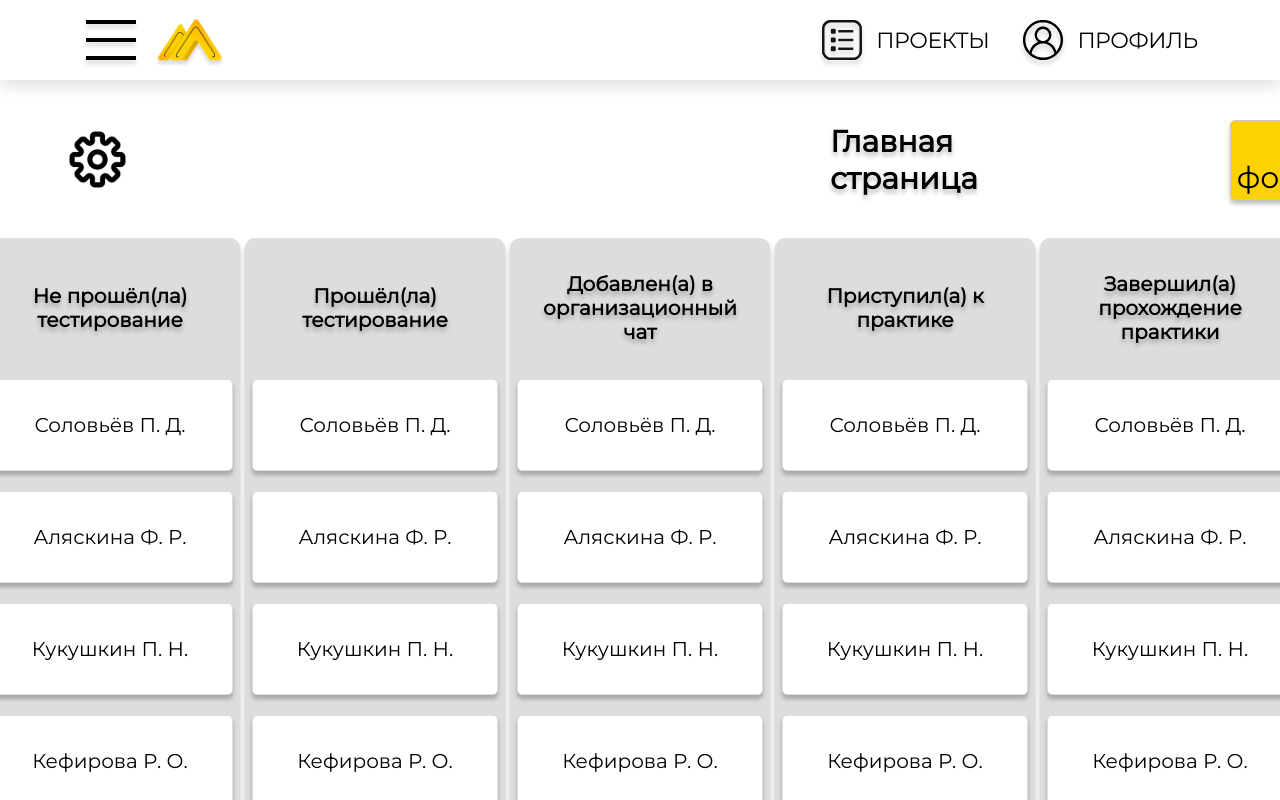
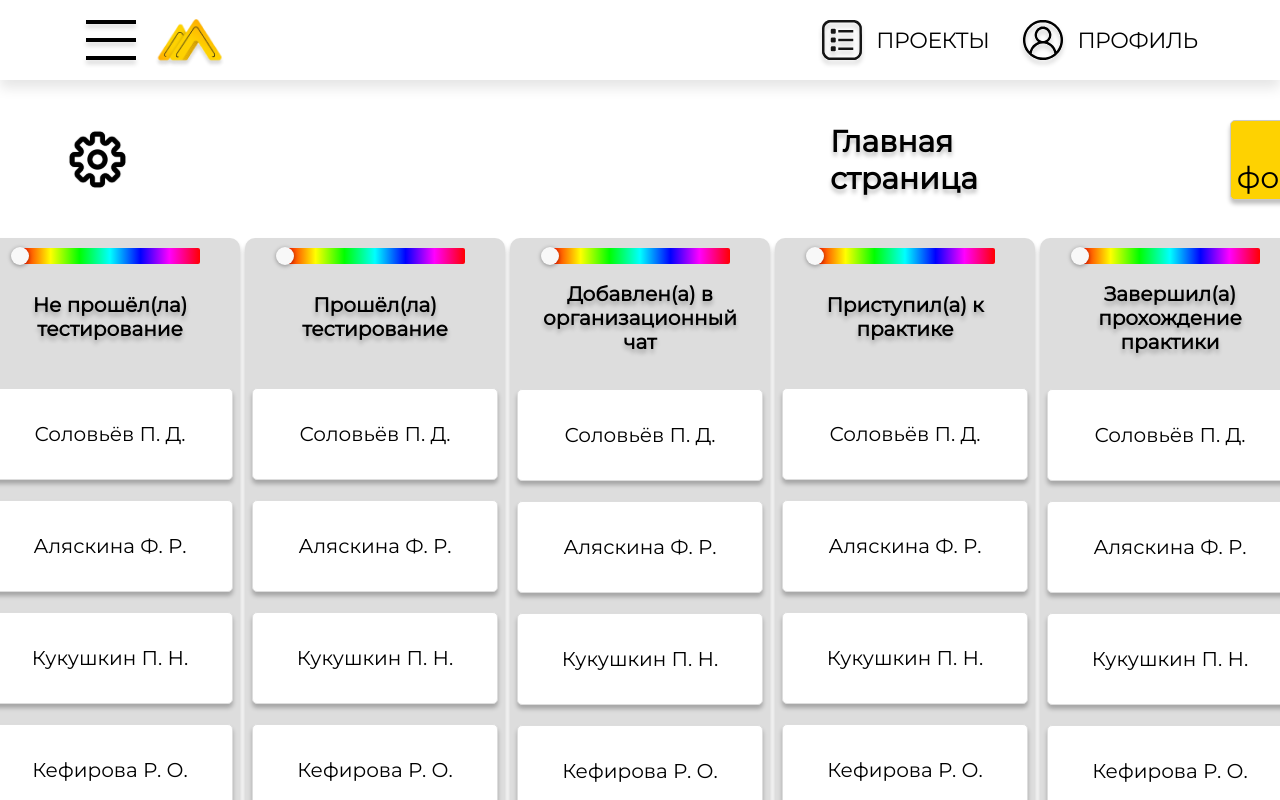
Before and after one commit to iron-66/LK_CRM, a React (Create React App) app: page / in a window 1280 px wide. Both pictures are taken after a click on the picture 97 px from the left and 159 px from the top of the page. Shown: the top 800 px of the page. Built offline with nearby package versions, Linux system fonts and the light colour scheme.

Commit message:
apupus updatus

```diff
--- a/src/Components/CardList.js
+++ b/src/Components/CardList.js
@@ -12,7 +12,7 @@ class Column extends Component{
     constructor(props){
         super(props)
         this.state = {
-            backgroundColor: '#dddddd'
+            backgroundColor: localStorage.getItem(this.props.cardListId) ? localStorage.getItem(this.props.cardListId) : "#dddddd"
         }
     }
 
@@ -23,9 +23,9 @@ class Column extends Component{
     }
     render(){
         return <li style={{backgroundColor: this.state.backgroundColor}} className="column-element">
-            <ColorPicker onChangeColor={this.ColorChange} isVisible={this.props.isVisible}/>
+            <ColorPicker onChangeColor={this.ColorChange} isVisible={this.props.isVisible} colorKey={this.props.cardListId}/>
             <div className="name-column"><h2>{this.props.name}</h2></div>
-            <ul className="cards-list">
+            <ul className="cards-list" id={this.props.cardListId}>
             {
                     people.map(human => (
                         <Card name={human}></Card>
--- a/src/Components/ColorPicker.js
+++ b/src/Components/ColorPicker.js
@@ -5,12 +5,14 @@ export default function ColorPicker (props) {
     const [color, setColor] = useState('#dddddd');
     return <div className="color-picker">
         <HuePicker
-            className={props.isVisible ? "hidden" : ""}
+            className={!props.isVisible ? "hidden" : ""}
             color={color}
             onChange={ (color) => {
                 setColor(color.hex)
-                // console.log(color.hex)
                 props.onChangeColor(color.hex)
+            }}
+            onChangeComplete={ (color) => {
+                localStorage.setItem(props.colorKey, color.hex)
             }}
         />
     </div>
--- a/src/Components/MainPage.js
+++ b/src/Components/MainPage.js
@@ -4,13 +4,15 @@ import '../Styles/MainPage.css'
 import SettingsIcon from "../Files/SettingsIcon.svg"
 import CardList from './CardList'
 
-const statues = ['Отправил(а) персональные данные',
-    'Не прошёл(ла) тестирование',
-    'Прошёл(ла) тестирование',
-    'Добавлен(а) в организационный чат',
-    'Приступил(а) к практике',
-    'Завершил(а) прохождение практики',
-    'Удалён(а) с практики']
+const statues = {
+    "send_data": 'Отправил(а) персональные данные',
+    "undone_test": 'Не прошёл(ла) тестирование',
+    "done_test": 'Прошёл(ла) тестирование',
+    "add_chat": 'Добавлен(а) в организационный чат',
+    "start_practice": 'Приступил(а) к практике',
+    "finish_practice": 'Завершил(а) прохождение практики',
+    "delete_practice":'Удалён(а) с практики',
+}
 
 class MainPage extends Component{
     constructor(props){
@@ -38,8 +40,8 @@ class MainPage extends Component{
                     <button className="forms-button">К формам и тестам</button>
                 </div>
                 <ul className="status-columns">
-                    {statues.map(status => (
-                        <CardList name={status} isVisible={this.state.isVisible}></CardList>
+                    {Object.keys(statues).map(key => (
+                        <CardList name={statues[key]} isVisible={this.state.isVisible} cardListId={key}></CardList>
                     ))}
                 </ul>
         </div>
```
